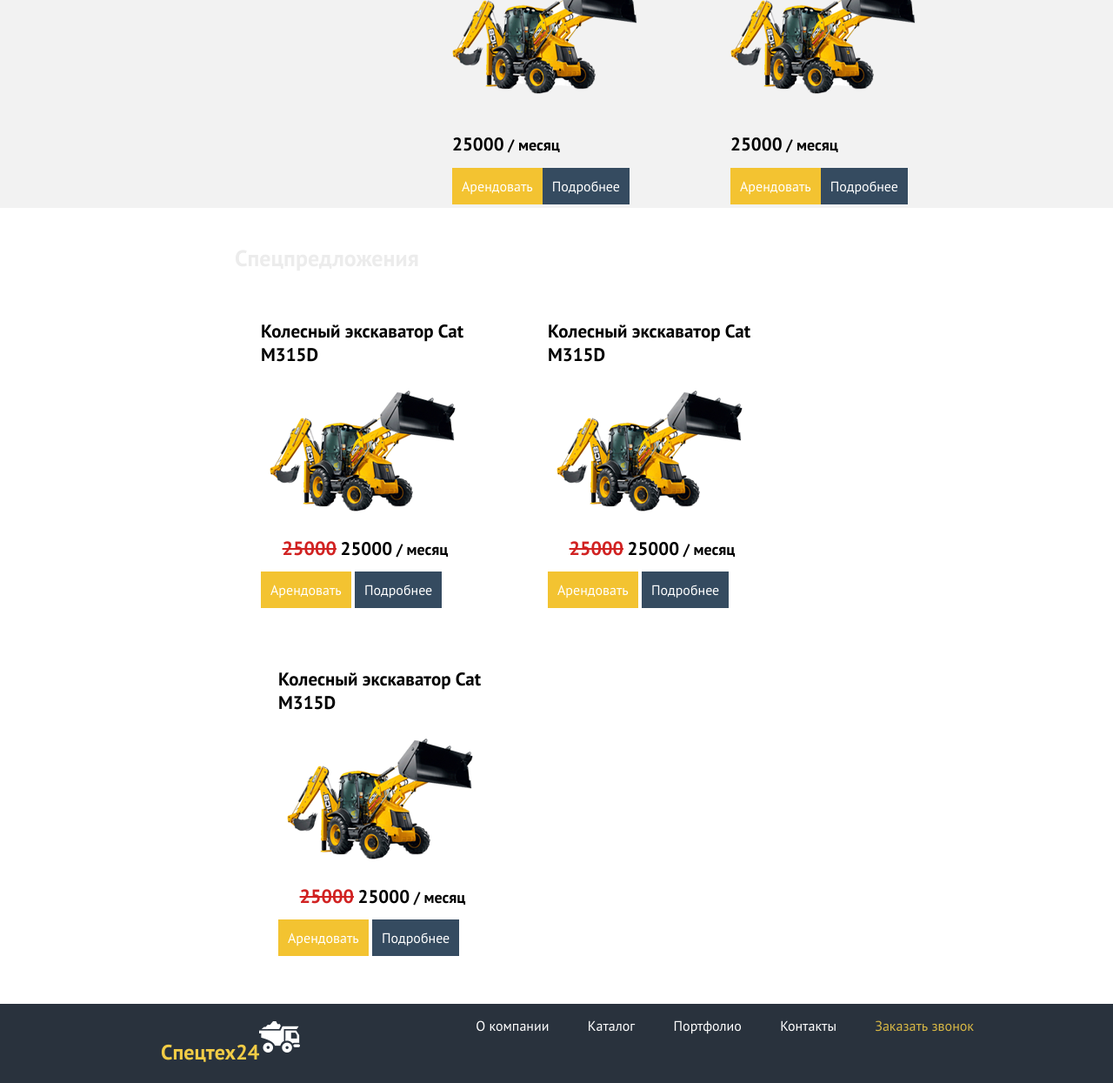
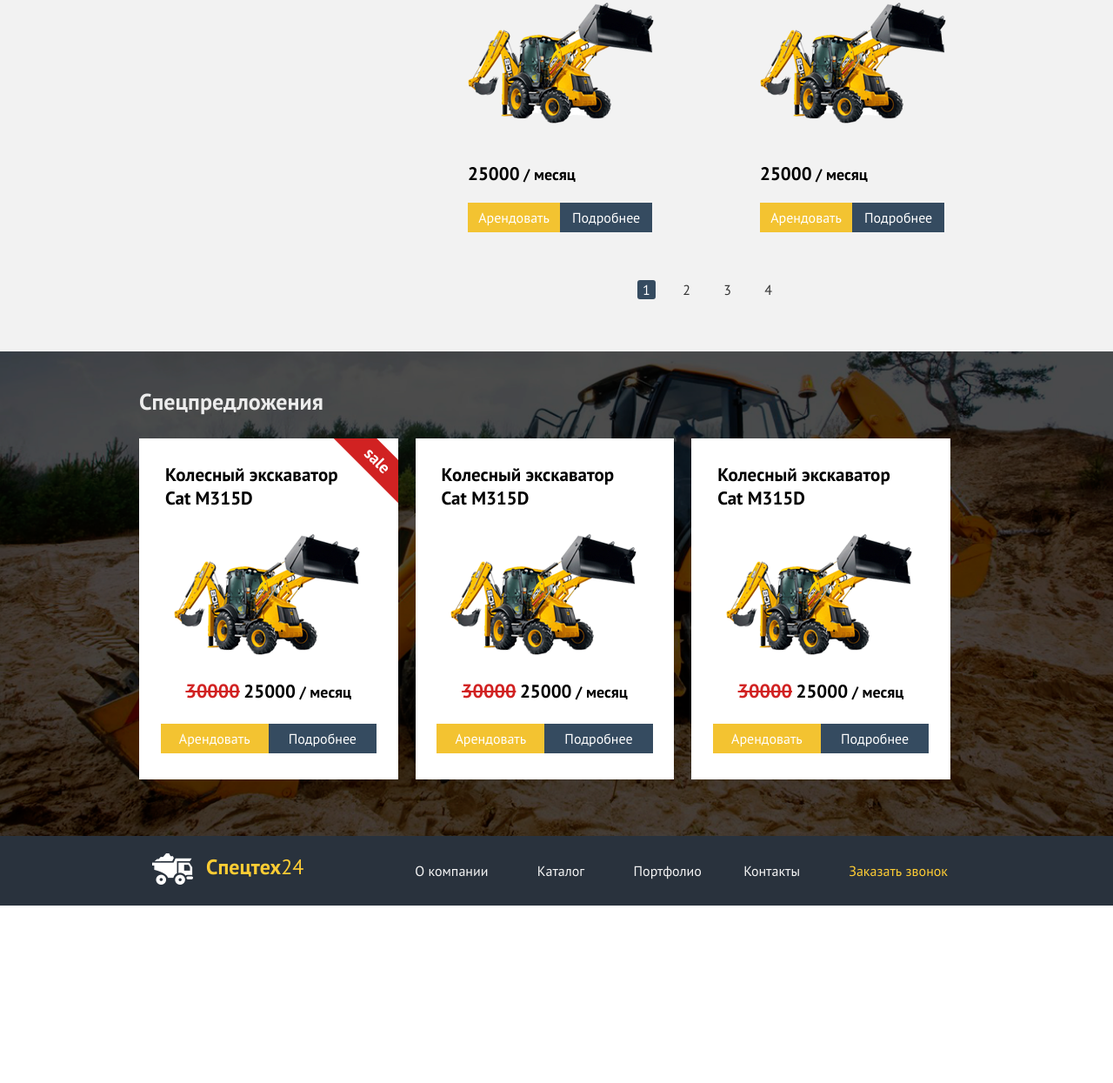
Before and after one commit to PlatOxi/SpectehPro, a plain HTML site: page catalog.html in a window 1280 px wide. Shown: the part 922-2167 px from the top of the page at 87% size. After the commit the page ends 1963 px from the top, so only its background shows below. Drawn offline with Linux system fonts and the light colour scheme.

Commit message:
catalog over

```diff
--- a/catalog.html
+++ b/catalog.html
@@ -50,7 +50,7 @@
 	 	</div>
 	 		<ul>
 					<li><a href="#">Гусеничные экскаваторы</a></li><br>
-					<li class="active-link-nav-menu"><a href="#">Колёсные экскаваторы</a></li><br>
+					<li class="active-link-nav-menu"><a  href="#">Колёсные экскаваторы</a></li><br>
 					<li><a href="#">Мини-экскаваторы</a></li><br>
 					<li><a href="#">Автокраны</a></li><br>
 					<li><a href="#">Фронтальные погрузчики</a></li><br>
@@ -65,8 +65,8 @@
 					<img class="excavator-img-1" src="Icon/excavator-logo.png" alt="экскаватор">
 					<h4 class="price-month"><span class="price">25000 </span>/ месяц</h4>
 					<div class="btn-rent-detail">
-						<a href="#" class="btn-rent">Арендовать</a>
-						<a href="#" class="btn-detail">Подробнее</a>
+						<a href="#" class="button-equipment">Арендовать</a>
+						<a href="#" class="button-equipment btn-detail">Подробнее</a>
 					</div>
 				</div>
 				<div class="equipment">
@@ -74,17 +74,18 @@
 					<img class="excavator-img-2" src="Icon/excavator-logo.png" alt="экскаватор">
 					<h4 class="price-month"><span class="price">25000</span> / месяц</h4>
           <div class="btn-rent-detail">
-					<a href="#" class="btn-rent">Арендовать</a>
-					<a href="#" class="btn-detail">Подробнее</a>
+					<a href="#" class="button-equipment">Арендовать</a>
+					<a href="#" class="button-equipment btn-detail">Подробнее</a>
 				</div>
 				</div>
 				<div class="equipment clear-box">
+				<div class="clear-box-new">new</div>
 					<h4 class="Cat-315D">Колесный экскаватор <br>Cat M315D</h4>
 					<img class="excavator-img-3" src="Icon/excavator-logo.png" alt="экскаватор">
 					<h4 class="price-month"><span class="price">25000</span> / месяц</h4>
           <div class="btn-rent-detail">
-					<a href="#" class="btn-rent">Арендовать</a>
-					<a href="#" class="btn-detail">Подробнее</a>
+					<a href="#" class="button-equipment">Арендовать</a>
+					<a href="#" class="button-equipment btn-detail">Подробнее</a>
 				</div>
 				</div>
 				<div class="equipment">
@@ -92,9 +93,16 @@
 					<img class="excavator-img-4" src="Icon/excavator-logo.png" alt="экскаватор">
 					<h4 class="price-month"><span class="price">25000</span> / месяц</h4>
 			<div class="btn-rent-detail">
-					<a href="#" class="btn-rent">Арендовать</a>
-					<a href="#" class="btn-detail">Подробнее</a>
+					<a href="#" class="button-equipment">Арендовать</a>
+					<a href="#" class="button-equipment btn-detail">Подробнее</a>
 				 </div>
+			  </div>
+			  <div class="page-number">
+			  	<ul>
+			  		<li class="active-page-number">1</li>
+			  		<li><a href="#">2</a></li>
+			  		<li><a href="#">3</a></li>
+			  		<li><a href="#">4</a></li>
 			  </div>
 			</article>
 		</div>
@@ -103,26 +111,33 @@
 	 	<div class="container">
 	 		<h3 class="subtitles-specials">Спецпредложения </h3>
 	 		<div class="special-equipment">
-	 			<div class="special special-equipment-1">
-	 				<h4 class="M315D">Колесный 	экскаватор Cat <br>M315D</h4>
+	 			<div class="special-product sale-box">
+	 			<div class="sale">sale</div>
+	 				<h4 class="M315D">Колесный 	экскаватор<br> Cat M315D</h4>
 	 				<img class="excavator-img-5" src="Icon/excavator-logo.png" alt="Экскаватор">
-	 				<h4 class="price-month-2"><span class ="red-price">25000</span> <span class="price">25000</span> / месяц</h4>
-	 				<a href="#" class="btn-rent btn-rent-2">Арендовать</a>
-	 				<a href="#" class="btn-detail">Подробнее</a>
+	 				<h4 class="price-month-2"><span class ="red-price">30000</span> <span class="price">25000</span> / месяц</h4>
+	 				<div class="btn-rent-detail-2">
+	 				  <a href="#" class="button-equipment">Арендовать</a>
+					  <a href="#" class="button-equipment btn-detail">Подробнее</a>
 	 			</div>
-	 				<div class="special special-equipment-2">
-	 				<h4 class="M315D">Колесный 	экскаватор Cat <br>M315D</h4>
+	 			</div>
+	 				<div class="special-product">
+	 				<h4 class="M315D">Колесный 	экскаватор<br> Cat M315D</h4>
 	 				<img class="excavator-img-6" src="Icon/excavator-logo.png" alt="Экскаватор">
-	 				<h4 class="price-month-2"><span class ="red-price">25000</span> <span class="price">25000</span> / месяц</h4>
-	 				<a href="#" class="btn-rent btn-rent-2">Арендовать</a>
-	 				<a href="#" class="btn-detail">Подробнее</a>
+	 				<h4 class="price-month-2"><span class ="red-price">30000</span> <span class="price">25000</span> / месяц</h4>
+	 				<div class="btn-rent-detail-2">
+	 				  <a href="#" class="button-equipment">Арендовать</a>
+					  <a href="#" class="button-equipment btn-detail">Подробнее</a>
 	 			</div>
-	 				<div class="special special-equipment-3">
-	 				<h4 class="M315D">Колесный 	экскаватор Cat <br>M315D</h4>
+	 			</div>
+	 				<div class="special-product">
+	 				<h4 class="M315D">Колесный 	экскаватор<br> Cat M315D</h4>
 	 				<img class="excavator-img-7" src="Icon/excavator-logo.png" alt="Экскаватор">
-	 				<h4 class="price-month-2"><span class ="red-price">25000</span> <span class="price">25000</span> / месяц</h4>
-	 				<a href="#" class="btn-rent btn-rent-2">Арендовать</a>
-	 				<a href="#" class="btn-detail btn-detail-2">Подробнее</a>
+	 				<h4 class="price-month-2"><span class ="red-price">30000</span> <span class="price">25000</span> / месяц</h4>
+	 				<div class="btn-rent-detail-2">
+	 			    <a href="#" class="button-equipment">Арендовать</a>
+						<a href="#" class="button-equipment btn-detail">Подробнее</a>
+	 			</div>
 	 			</div>
 	 		</div>
 	 	</div>
@@ -130,17 +145,19 @@
 	</main>
 	<footer class="page-footer">
 		<div class="container">
+		<div class="logo-footer">
 			<a href="#" class="logo">
 		<img class="logo-img" src="Icon/truckpromo.png" alt="Грузовик">
-		<span class="logo-brand-2"><b>Спецтех24</b></span>
+		<span class="logo-brand-footer">Спецтех<span class="normal-weight">24</span></span>
 	</a>
-	<nav class="nav-primary">
-	<ul class="nav-row-2">
-		<li><a href="index.html">О компании</a></li>
-		<li><a href="catalog.html">Каталог</a></li>
-		<li><a href="#">Портфолио</a></li>
-		<li><a href="#">Контакты</a></li>
-		<li><a href="#" class="btn-order-2">Заказать звонок</a></li>
+	</div>
+	<nav class="nav-primary-footer">
+	<ul>
+		<li class="footer-nav-menu_item"><a href="index.html">О компании</a></li>
+		<li class="footer-nav-menu_item"><span class="active-link-footer"</span>Каталог</li>
+		<li class="footer-nav-menu_item"><a href="#">Портфолио</a></li>
+		<li class="footer-nav-menu_item"><a href="#">Контакты</a></li>
+		<li class="btn-order-footer"><a href="#">Заказать звонок</a></li>
 	</ul>
 	</nav>
 	</div>
--- a/css/catalogstyle.css
+++ b/css/catalogstyle.css
@@ -150,6 +150,7 @@ body, html {
 }
 .equipment-menu-nav {
 	float: left;
+	width: 30%;
 }
 .equipment-menu-nav ul {
 	margin-top: 30px;
@@ -172,9 +173,23 @@ body, html {
      text-decoration: underline;
      color: #353535;
 }
+.equipment-menu-nav a:hover{
+font-weight: bold;
+}
+.equipment-menu-nav a:active{
+	text-decoration: none;
+}
 .equipment-menu-nav ul {
 	list-style-type: none;
 	padding: 0;
+}
+.active-link-nav-menu a{
+   font-weight: bold;
+}
+.active-link-nav-menu a:before {
+	content: url(../Icon/Black-arrow-to-right.png);
+	padding-right:10px;
+
 }
 .btn-download-pdf {
   background-color: #354b60;
@@ -188,30 +203,56 @@ body, html {
   text-decoration: none;
   border: 0px solid #354b60;
   padding-top: 7px;
+  padding-bottom: 7px;
 }
 .btn-download-pdf a:before {
 	content: url(../Icon/Download-arrow.png);
-	padding-right: 15px;
+	padding-right: 10px;
 	padding-left: 15px;
+}
+.btn-download-pdf a:hover {
+	font-weight: normal;
+}
+.btn-download-pdf:hover {
+background-color: #46617a;
+}
+.btn-download-pdf:active {
+	background-color: #567999;
 }
 /*---equipments---*/
 .equipments {
+	width: 70%;
+	float: left;
+	margin-top: 30px;
 }
 
 .equipment {
 	float: left;
 	box-sizing:border-box;
-	width: 240px;
-	margin-top: 25px;
+	width: 50%;
+	padding-left: 90px;
+	padding-bottom: 55px;
 }
-.to-right {
-	margin-left: 130px;
-	margin-right: 80px;
+
+.clear-box {
+ clear: left;
+ position: relative;
+ overflow: hidden;
 }
-.clear-box {
-  clear: left;
-  margin-left: 360px;
-  margin-right: 80px;
+.clear-box-new {
+	position: absolute;
+	font-size: 19px;
+	font-weight: bold;
+	color: white;
+	display: block;
+	background-color:#00c22e;
+	text-align: center;
+	transform: rotate(45deg);
+	left: 73%;
+	top: 2%;
+	width: 120px;
+	height: 25px;
+	padding-left: 7px;
 }
 .Cat-315D {
 	font-size: 21px;
@@ -221,7 +262,7 @@ body, html {
 	font-weight: bold;
 	font-size: 18px;
 	margin:0 auto;
-	padding-bottom:25px;
+	padding-bottom:20px;
 	padding-top: 40px;
 }
 .price {
@@ -230,62 +271,110 @@ body, html {
 .btn-rent-detail {
 	font-size: 0;
 }
-.btn-rent {
+.button-equipment {
+	display: inline-block;
 	font-weight: normal;
 	font-size: 16px;
 	text-decoration: none;
 	background-color: #f3c331;
 	color: #ffffff;
-	border: 1px solid #f3c331;
-	padding: 10px 10px;
+	border: 0px solid #f3c331;
 	outline: none;
 	cursor: pointer;
+	width:35%;
+	text-align: center;
+	padding: 7px 10px;
 }
 .btn-detail {
-	font-weight: normal;
-	font-size: 16px;
-	text-decoration: none;
 	background-color: #354b60;
-	color: #ffffff;
+}
+.button-equipment:hover {
+background-color: #ffd966;
+}
+.button-equipment:active {
+	background-color: #ffc600;
+}
+.btn-detail:hover {
+	background-color: #46617a;
+}
+.btn-detail:active {
+	background-color: #567999;
+}
+.page-number li {
+	display: inline-block;
+	color: white;
+	margin-left: 20px;
+	}
+	.page-number a {
+		text-decoration: none;
+		color:#353535;
+	}
+	.active-page-number {
+		background-color:#354b60;
+		border: 0px solid #354b60;
+		padding: 1px 6px;
+		border-radius: 3px;
+}
+.page-number {
+	margin-top: 50px;
+	margin-bottom: 45px;
+	text-align: center;
+	clear: both;
+}
+.page-number a{
+ 	border: 1px solid rgba(0, 0, 0, 0);
+ 	padding: 1px 6px;
+
+}
+.page-number a:hover {
+   border: 1px solid #9aa5af;
+   padding: 1px 6px;
+}
+.page-number a:active {
 	border: 1px solid #354b60;
-	padding:10px 10px;
-	outline: none;
-	cursor: pointer;
+	padding: 1px 6px;
 }
-
 /*speials*/
 .specials{
-	background-image: url(Specials.png);
+	background-image: url(../Icon/Specials.png);
 	background-size: cover;
+	background-repeat: no-repeat;
 }
 .subtitles-specials {
 	font-family:'PT Sans', sans-serif;
 	font-weight: bold;
 	font-size: 26px;
 	color: #ececec;
-	margin-left: 110px;
-}
-.special {
-	width: 300px;
-	height: 400px;
-}
-.special-equipment-1 {
-	float: left;
-	background:#ffffff;
-	margin-right: 10px;
-}
-.special-equipment-2{
-	float: left;
-	background:#ffffff;
-	margin-left: 20px;
-}
-.special-equipment-3{
-	float: left;
-	background:#ffffff;
-	margin-left: 20px;
 }
 .special-equipment {
-	margin-left:110px;
+	width: 100%;
+}
+.special-product {
+  float: left;
+  width: 31%;
+  background-color: #ffffff;
+  margin-right:20px;
+  padding-bottom: 30px;
+  margin-bottom: 50px;
+}
+.sale-box {
+	position: relative;
+	overflow: hidden;
+}
+.sale {
+	position: absolute;
+	font-size: 19px;
+	font-weight: bold;
+	color: white;
+	display: block;
+	background-color:#d12222;
+	text-align: center;
+	transform: rotate(45deg);
+	left: 72%;
+	top: 2%;
+	width: 120px;
+	height: 30px;
+	padding-top: 5px;
 }
 .excavator-img-5 {
 	margin-left: 40px;
@@ -313,43 +402,68 @@ body, html {
 	color: #d12222;
 	text-decoration: line-through;
 }
+.btn-rent-detail-2 {
+	font-size: 0;
+	text-align: center;
 
-.btn-rent-2 {
-	margin-left: 30px;
 }
 
-
-
-/*footer*/
+/*----------footer----------*/
 .page-footer {
 	background: #29323d;
-	min-height: 75px;
 }
-.logo-brand-2 {
-	float:left;
-	color: #f2cc46;
-	font-size: 24px;
-	margin-left: 10px;
-	margin-top: 20px;
-	font-family: 'PT Sans', sans-serif;
+.logo-brand-footer {
+	 float:right;
+	 color: #ffcd34;
+	 font-size: 24px;
+	 font-weight: bold;
+	 padding-left: 15px;
 }
-.nav-row-2 {
-	margin-right: 50px;
+.logo-footer {
+	float: left;
 }
-.nav-row-2 li {
-	display:inline;
-	padding-left: 40px;
+
+.nav-primary-footer {
+	float: right;
+	font-weight: normal;
+	font-size: 16px;
+	padding: 0;
 }
-.nav-row-2 li:nth-child(1) {
-    padding-left: 0;
+.nav-primary-footer ul {
+	margin:0;
 }
-.nav-row-2 a {
-	color: #ffffff;
-	text-decoration: none;
+ .footer-nav-menu_item {
+ 	display: inline-block;
+ 	padding-left: 10px;
+ 	padding-right: 10px;
+ }
+ .footer-nav-menu_item a {
+ 	text-decoration: none;
+ 	color: #f5f5f5;
+ 	border: 2px solid rgba(0, 0, 0, 0);
+ 	padding: 15px 10px;
+ }
+ .footer-nav-menu_item a:hover {
+    border: 2px solid #636d76;
+ }
+ .footer-nav-menu_item a:active {
+ 	border: 2px solid #a6abb1;
+ }
+ .active-link-footer {
+ 	color:#f5f5f5;
+ 	padding: 15px 20px;
+ }
+ .btn-order-footer  {
+ 	display: inline-block;
+    padding: 15px 30px;
 }
-.nav-row-2 a:hover {
-color:black;
+.btn-order-footer a {
+    text-decoration: none;
+	color: #ffcd34;
 }
-.nav-row-2 .btn-order-2 {
-	color: #d7b745;
+.btn-order:hover {
+    color:#d4ac36;
 }
+.btn-order:active {
+	color:#bc9a37;
+}
--- a/css/style.css
+++ b/css/style.css
@@ -353,6 +353,9 @@ cite {
 	margin:0 auto;
 	padding: 0;
 }
+.nav-primary-footer ul {
+	margin: 0;
+}
  .footer-nav-menu_item {
  	display: inline-block;
  	padding-left: 10px;
```
Also changed, not shown: index.html (+0 -1 lines), Icon/Black-arrow-to-right.png (added).
